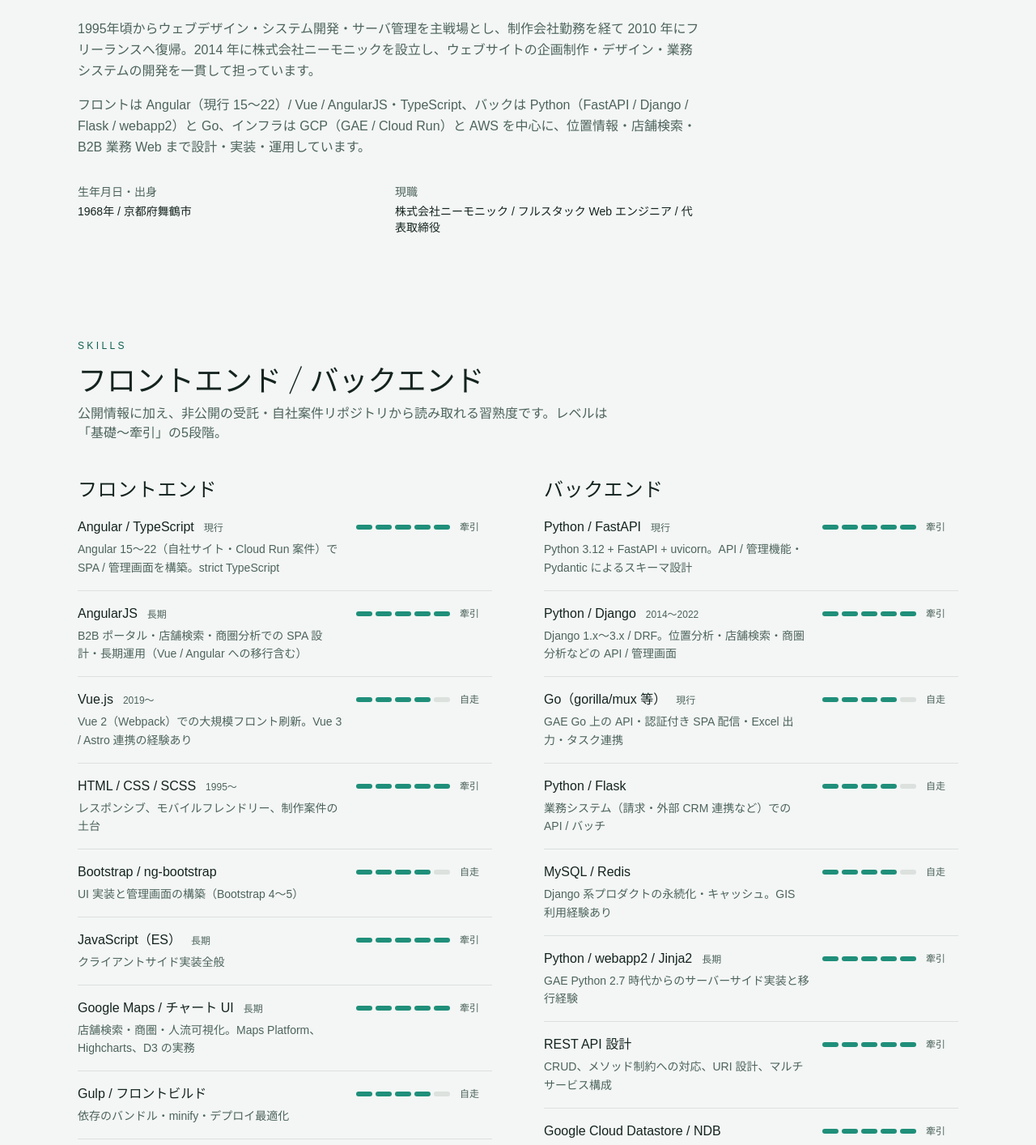
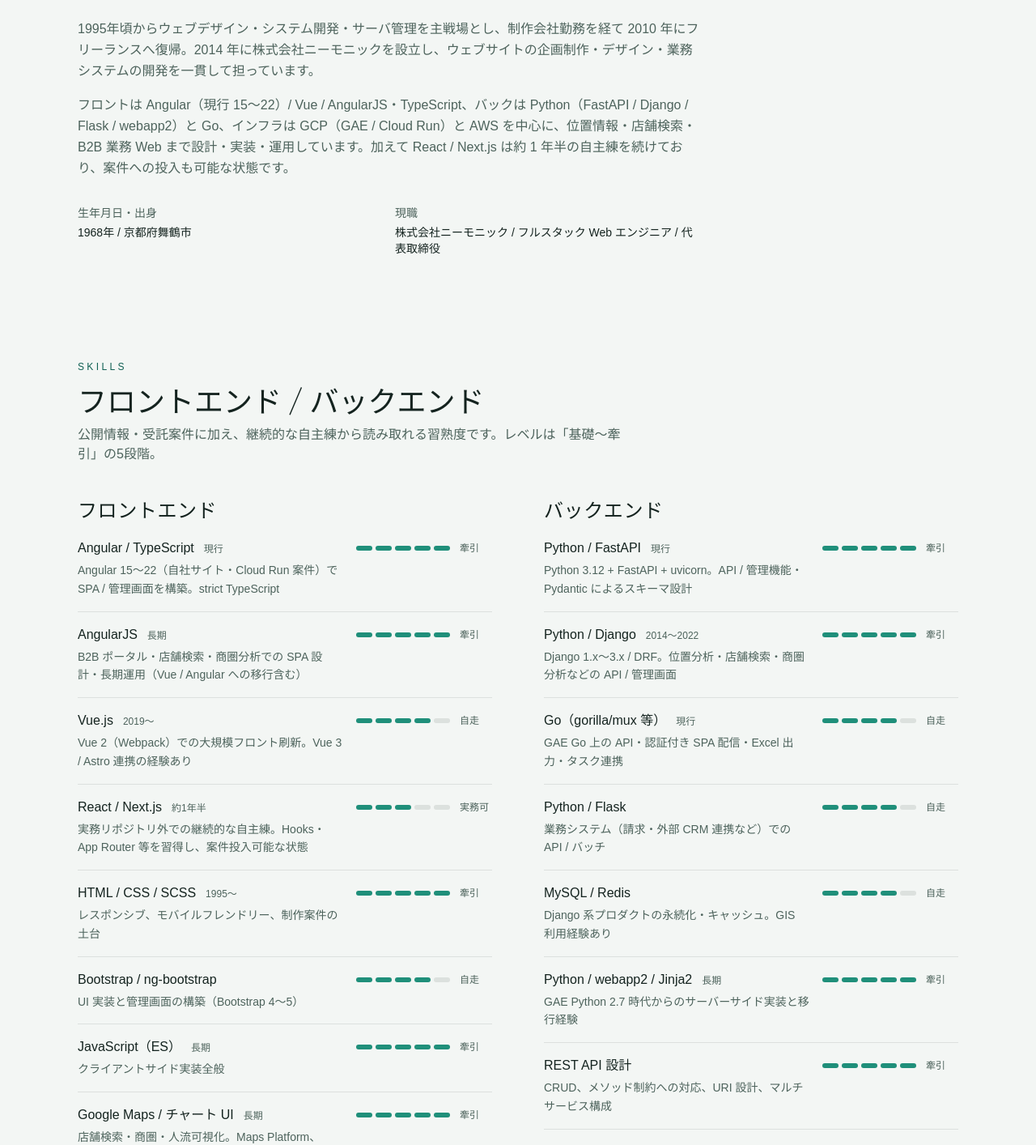
Before and after one commit to mnemonic-co-jp/skillsheet, a Next.js app: page / in a window 1280 px wide. Shown: the part 817-2231 px from the top of the page at 81% size. Built offline with nearby package versions, Linux system fonts and the light colour scheme; a web font is replaced by a local one.

Commit message:
React のスキル追加

```diff
--- a/src/components/skillsheet/skills-section.tsx
+++ b/src/components/skillsheet/skills-section.tsx
@@ -87,7 +87,7 @@ export function SkillsSection() {
           フロントエンド / バックエンド
         </h2>
         <p className="mt-3 text-[var(--ink-muted)]">
-          公開情報に加え、非公開の受託・自社案件リポジトリから読み取れる習熟度です。レベルは「基礎〜牽引」の5段階。
+          公開情報・受託案件に加え、継続的な自主練から読み取れる習熟度です。レベルは「基礎〜牽引」の5段階。
         </p>
       </div>
 
--- a/src/data/skillsheet.ts
+++ b/src/data/skillsheet.ts
@@ -32,14 +32,14 @@ export const profile = {
   website: "https://www.mnemonic.co.jp",
   github: "https://github.com/mnemonic-co-jp",
   birth: "1968年 / 京都府舞鶴市",
-  updatedAt: "2026年9月26日 03:51",
+  updatedAt: "2026年9月26日 03:58",
 };
 
 export const summary = {
   headline: "企画から実装・運用までを一人で回す、実務型フルスタック。",
   body: [
     "1995年頃からウェブデザイン・システム開発・サーバ管理を主戦場とし、制作会社勤務を経て 2010 年にフリーランスへ復帰。2014 年に株式会社ニーモニックを設立し、ウェブサイトの企画制作・デザイン・業務システムの開発を一貫して担っています。",
-    "フロントは Angular（現行 15〜22）/ Vue / AngularJS・TypeScript、バックは Python（FastAPI / Django / Flask / webapp2）と Go、インフラは GCP（GAE / Cloud Run）と AWS を中心に、位置情報・店舗検索・B2B 業務 Web まで設計・実装・運用しています。",
+    "フロントは Angular（現行 15〜22）/ Vue / AngularJS・TypeScript、バックは Python（FastAPI / Django / Flask / webapp2）と Go、インフラは GCP（GAE / Cloud Run）と AWS を中心に、位置情報・店舗検索・B2B 業務 Web まで設計・実装・運用しています。加えて React / Next.js は約 1 年半の自主練を続けており、案件への投入も可能な状態です。",
   ],
 };
 
@@ -61,6 +61,12 @@ export const frontendSkills: SkillItem[] = [
     level: 4,
     years: "2019〜",
     note: "Vue 2（Webpack）での大規模フロント刷新。Vue 3 / Astro 連携の経験あり",
+  },
+  {
+    name: "React / Next.js",
+    level: 3,
+    years: "約1年半",
+    note: "実務リポジトリ外での継続的な自主練。Hooks・App Router 等を習得し、案件投入可能な状態",
   },
   {
     name: "HTML / CSS / SCSS",
@@ -365,19 +371,19 @@ export const strengths = [
     body: "App Engine・Cloud Run に加え、AWS（S3 / RDS / Redis / Athena 等）での位置情報・業務 SaaS 運用の知見。",
   },
   {
-    title: "レガシーから現行への橋渡し",
-    body: "AngularJS / Django 1.x / Python 2 から Vue・Angular 22 / Django 3・FastAPI・Go への移行を、稼働中サービスとして進められる。",
+    title: "現行スタックへの継続的な追随",
+    body: "AngularJS / Django 系から Angular・Vue・FastAPI・Go への移行に加え、React / Next.js を約 1 年半自主練。案件の技術選定に合わせて投入できる幅がある。",
   },
 ];
 
 export const learningInterests = [
-  "Next.js など現代的な Web アプリ開発",
+  "React / Next.js の実務適用と設計パターンの深化",
   "生成 AI を活かしたバックエンド設計・業務自動化",
   "Cloud Run / コンテナ運用のさらなる深化",
 ];
 
 export const sourcesNote =
-  "本スキルシートは、公開プロフィール・技術ブログ、ニーモニック非公開リポジトリ、および協力先の地図・位置情報系プロダクト実装をもとに構成しています。クライアント名・製品名・機密情報は伏せ、技術スタックと役割の粒度で記載しています。";
+  "本スキルシートは、公開プロフィール・技術ブログ、ニーモニック非公開リポジトリ、協力先の地図・位置情報系プロダクト実装に加え、React など実務外の継続的な自主練も含めて構成しています。クライアント名・製品名・機密情報は伏せ、技術スタックと役割の粒度で記載しています。";
 
 export const levelLabels: Record<SkillLevel, string> = {
   1: "基礎",
```
